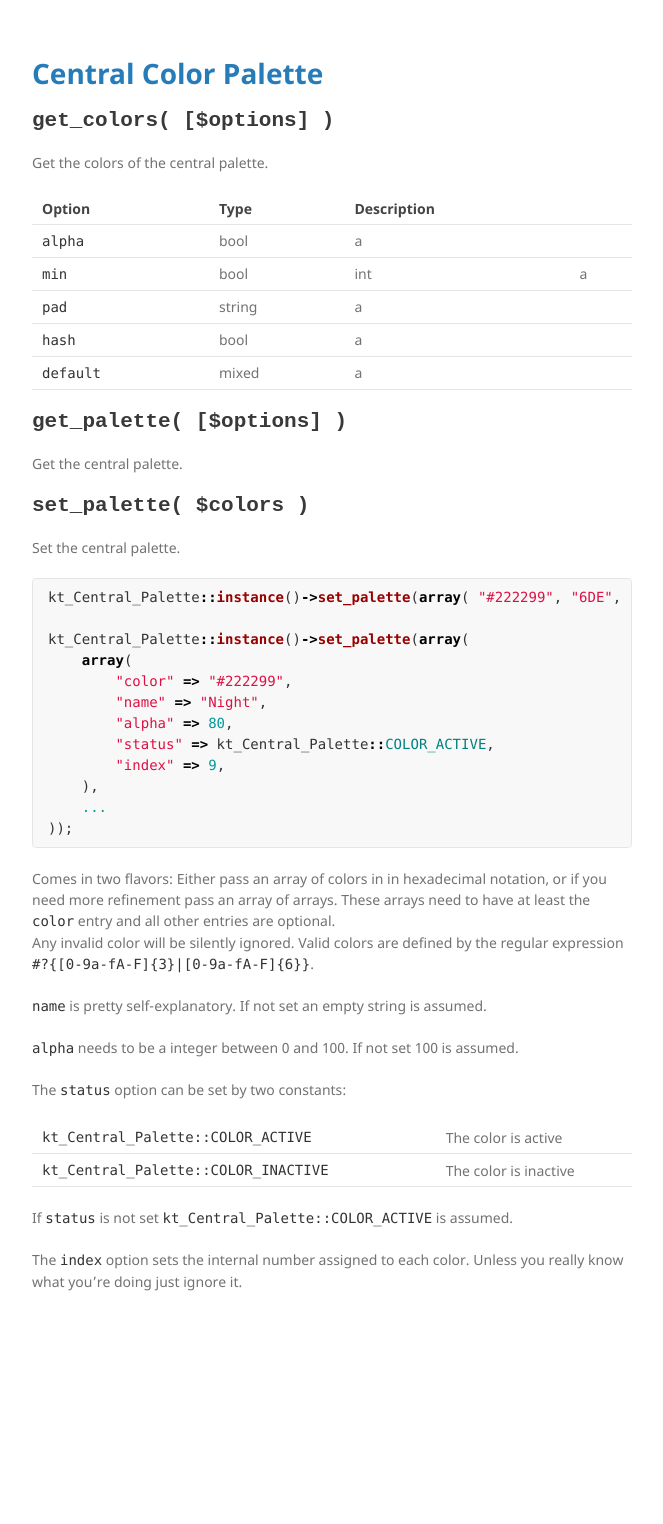
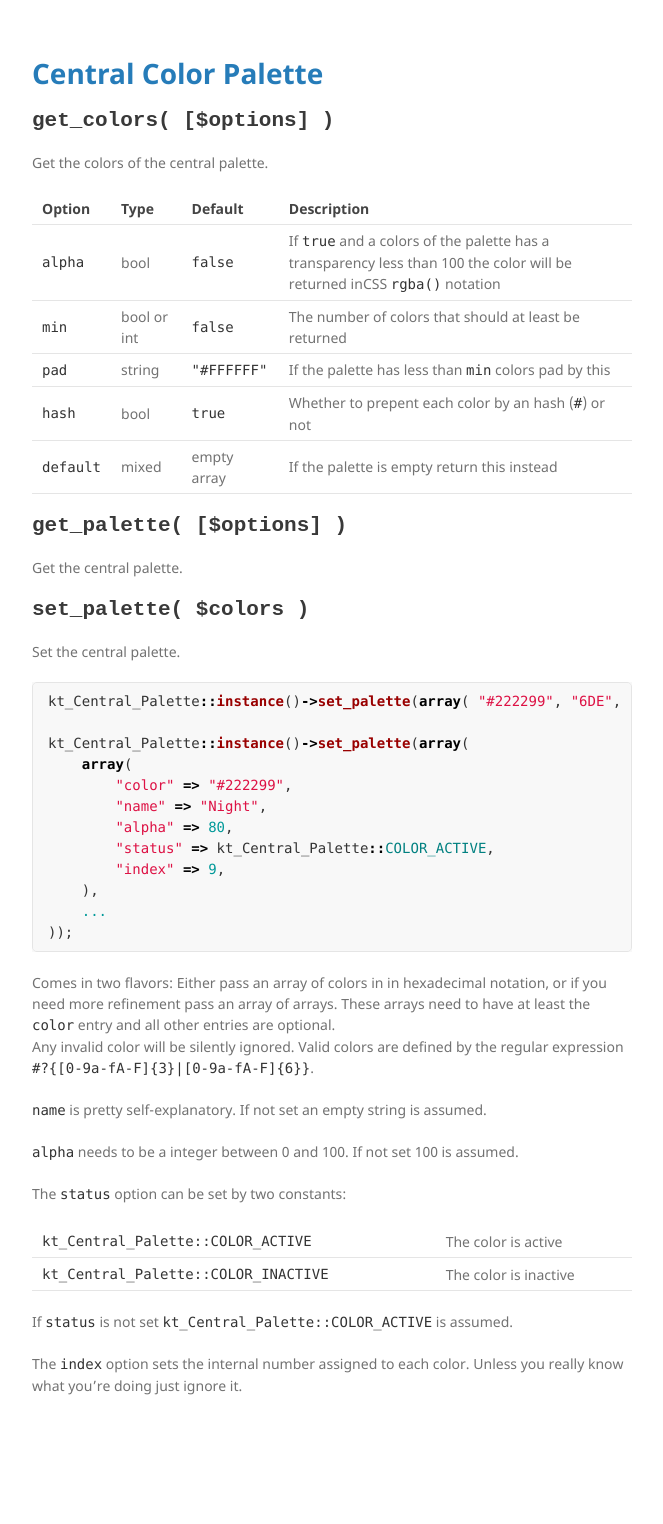
Before and after one commit to kungtiger/central-color-palette, a Jekyll site: the page built from index.md, in a window 1280 px wide. Shown: the whole page, without its empty margins (208-871 px from the left). Built offline with Jekyll 4.4.1, drawn with Linux system fonts in a browser that asks for light colours; our own code applies the rules of GitHub Pages for plain Markdown files; before the commit the page ends 1420 px from its top, so only the background shows below that.

```diff
--- a/index.md
+++ b/index.md
@@ -6,13 +6,13 @@ layout: default
 
 Get the colors of the central palette.
 
-| Option | Type | Description |
-|:-------|:-----|:------------|
-| `alpha` | bool | a |
-| `min` | bool|int | a |
-| `pad` | string | a |
-| `hash` | bool | a |
-| `default` | mixed | a |
+Option | Type | Default | Description
+------ | ---- | ------- | -----------
+`alpha` | bool | `false` | If `true` and a colors of the palette has a transparency less than 100 the color will be returned inCSS `rgba()` notation
+`min` | bool or int | `false` | The number of colors that should at least be returned
+`pad` | string | `"#FFFFFF"` | If the palette has less than `min` colors pad by this
+`hash` | bool | `true` | Whether to prepent each color by an hash (`#`) or not
+`default` | mixed | empty array | If the palette is empty return this instead
 
 ## get_palette( [$options] )
 
```
